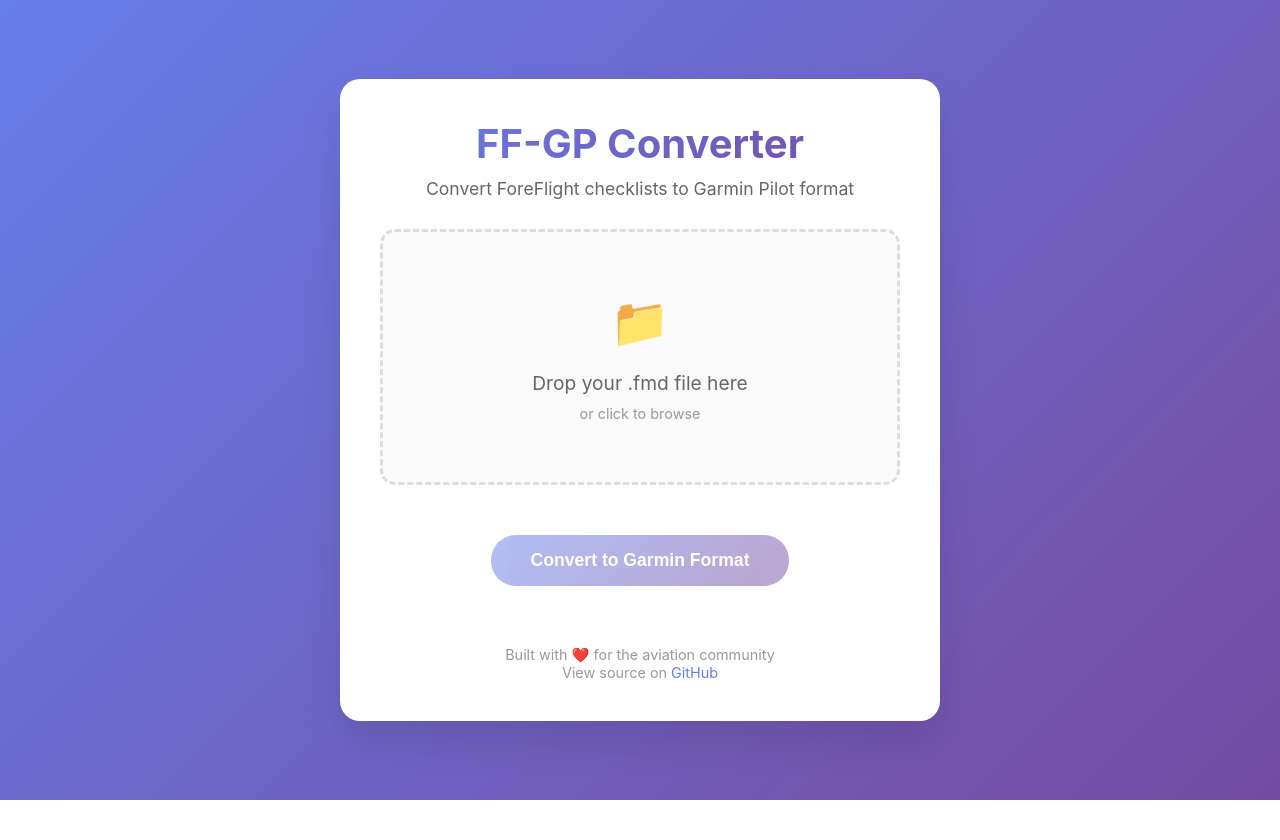
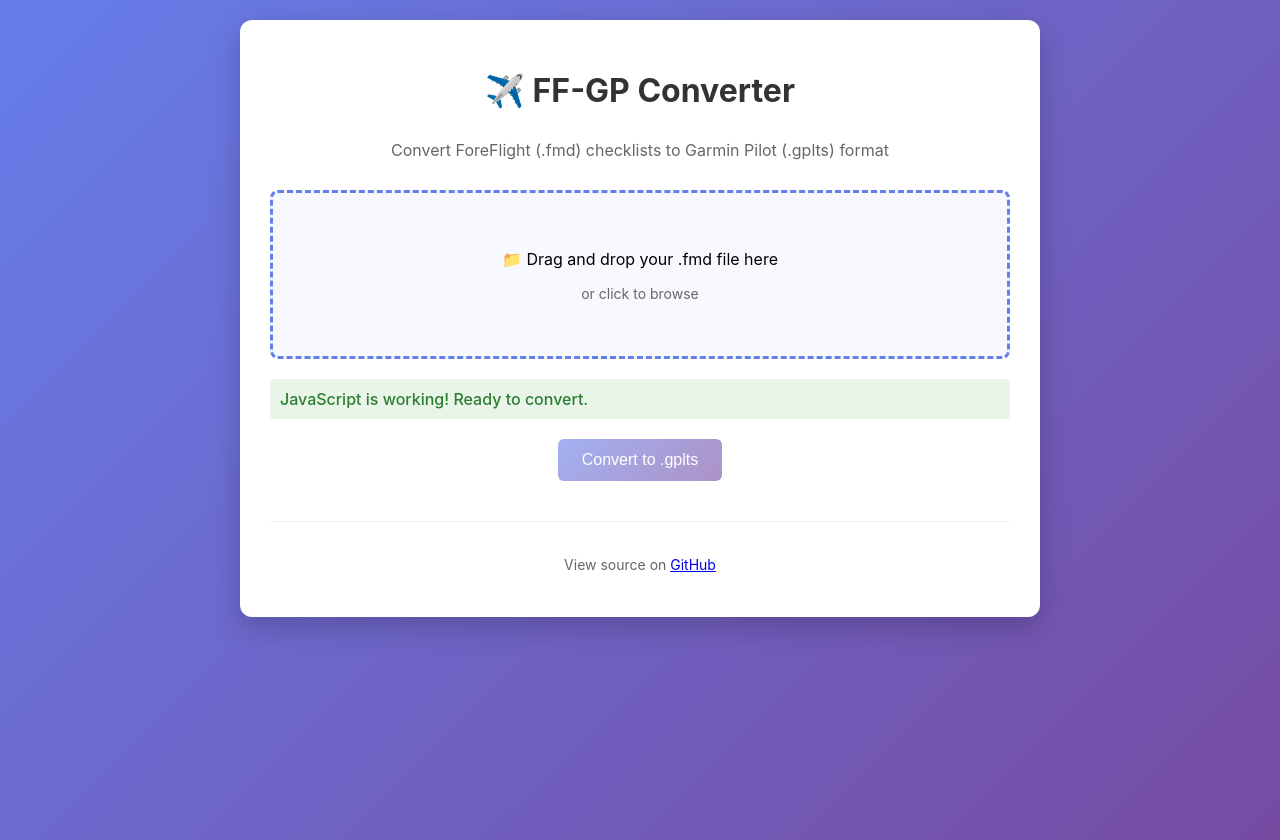
Before and after one commit to bradbbot/ff-gp-converter, a website: page index.html in a window 1280 px wide. Before the commit the page ends 800 px from the top, so only its background shows below. Drawn offline with Linux system fonts and the light colour scheme.

Commit message:
Simplify index.html with inline JavaScript for testing

```diff
--- a/index.html
+++ b/index.html
@@ -5,217 +5,144 @@
     <meta name="viewport" content="width=device-width, initial-scale=1.0">
     <title>FF-GP Converter - ForeFlight to Garmin Checklist Converter</title>
     <style>
-        * {
-            margin: 0;
-            padding: 0;
-            box-sizing: border-box;
-        }
-
         body {
             font-family: -apple-system, BlinkMacSystemFont, 'Segoe UI', Roboto, sans-serif;
+            max-width: 800px;
+            margin: 0 auto;
+            padding: 20px;
             background: linear-gradient(135deg, #667eea 0%, #764ba2 100%);
             min-height: 100vh;
-            display: flex;
-            align-items: center;
-            justify-content: center;
-            padding: 20px;
         }
-
         .container {
             background: white;
-            border-radius: 20px;
-            box-shadow: 0 20px 40px rgba(0,0,0,0.1);
+            border-radius: 12px;
+            padding: 30px;
+            box-shadow: 0 10px 30px rgba(0,0,0,0.2);
+        }
+        h1 {
+            color: #333;
+            text-align: center;
+            margin-bottom: 30px;
+        }
+        .drop-zone {
+            border: 3px dashed #667eea;
+            border-radius: 8px;
             padding: 40px;
-            max-width: 600px;
-            width: 100%;
             text-align: center;
-        }
-
-        .logo {
-            font-size: 2.5rem;
-            font-weight: bold;
-            background: linear-gradient(135deg, #667eea, #764ba2);
-            -webkit-background-clip: text;
-            -webkit-text-fill-color: transparent;
-            margin-bottom: 10px;
-        }
-
-        .subtitle {
-            color: #666;
-            margin-bottom: 30px;
-            font-size: 1.1rem;
-        }
-
-        .drop-zone {
-            border: 3px dashed #ddd;
-            border-radius: 15px;
-            padding: 60px 20px;
-            margin: 30px 0;
+            background: #f8f9ff;
+            cursor: pointer;
             transition: all 0.3s ease;
-            cursor: pointer;
-            background: #fafafa;
-        }
-
-        .drop-zone:hover, .drop-zone.dragover {
-            border-color: #667eea;
-            background: #f0f4ff;
-            transform: translateY(-2px);
-        }
-
-        .drop-zone.dragover {
-            border-color: #667eea;
-            background: #e8f0ff;
-        }
-
-        .drop-icon {
-            font-size: 3rem;
-            color: #ccc;
             margin-bottom: 20px;
         }
-
-        .drop-text {
-            font-size: 1.2rem;
-            color: #666;
-            margin-bottom: 10px;
+        .drop-zone:hover, .drop-zone.dragover {
+            border-color: #764ba2;
+            background: #f0f2ff;
         }
-
-        .drop-hint {
-            color: #999;
-            font-size: 0.9rem;
+        .status {
+            padding: 10px;
+            border-radius: 4px;
+            margin: 10px 0;
+            font-weight: 500;
         }
-
-        .file-input {
+        .status.info { background: #e3f2fd; color: #1976d2; }
+        .status.success { background: #e8f5e8; color: #2e7d32; }
+        .status.error { background: #ffebee; color: #c62828; }
+        .progress {
             display: none;
+            margin: 20px 0;
         }
-
-        .convert-btn {
+        .progress-bar {
+            width: 0%;
+            height: 20px;
+            background: linear-gradient(90deg, #667eea, #764ba2);
+            border-radius: 10px;
+            transition: width 0.3s ease;
+        }
+        button {
             background: linear-gradient(135deg, #667eea, #764ba2);
             color: white;
             border: none;
-            padding: 15px 40px;
-            border-radius: 25px;
-            font-size: 1.1rem;
-            font-weight: 600;
+            padding: 12px 24px;
+            border-radius: 6px;
             cursor: pointer;
-            transition: all 0.3s ease;
-            margin: 20px 0;
-            opacity: 0.5;
-            pointer-events: none;
+            font-size: 16px;
+            margin: 10px 5px;
+            transition: transform 0.2s ease;
         }
-
-        .convert-btn.active {
-            opacity: 1;
-            pointer-events: all;
-        }
-
-        .convert-btn:hover {
-            transform: translateY(-2px);
-            box-shadow: 0 10px 20px rgba(102, 126, 234, 0.3);
-        }
-
-        .status {
-            margin: 20px 0;
-            padding: 15px;
-            border-radius: 10px;
-            font-weight: 500;
-        }
-
-        .status.info {
-            background: #e3f2fd;
-            color: #1976d2;
-            border: 1px solid #bbdefb;
-        }
-
-        .status.success {
-            background: #e8f5e8;
-            color: #2e7d32;
-            border: 1px solid #c8e6c9;
-        }
-
-        .status.error {
-            background: #ffebee;
-            color: #c62828;
-            border: 1px solid #ffcdd2;
-        }
-
-        .progress {
-            width: 100%;
-            height: 6px;
-            background: #f0f0f0;
-            border-radius: 3px;
-            overflow: hidden;
-            margin: 20px 0;
-        }
-
-        .progress-bar {
-            height: 100%;
-            background: linear-gradient(135deg, #667eea, #764ba2);
-            width: 0%;
-            transition: width 0.3s ease;
-        }
-
-        .download-btn {
-            background: #4caf50;
-            color: white;
-            border: none;
-            padding: 15px 40px;
-            border-radius: 25px;
-            font-size: 1.1rem;
-            font-weight: 600;
-            cursor: pointer;
-            transition: all 0.3s ease;
-            margin: 20px 0;
-            display: none;
-        }
-
-        .download-btn:hover {
-            background: #45a049;
-            transform: translateY(-2px);
-        }
-
-        .footer {
-            margin-top: 40px;
-            color: #999;
-            font-size: 0.9rem;
-        }
-
-        .footer a {
-            color: #667eea;
-            text-decoration: none;
-        }
+        button:hover { transform: translateY(-2px); }
+        button:disabled { opacity: 0.6; cursor: not-allowed; }
+        .active { background: linear-gradient(135deg, #4caf50, #45a049); }
+        input[type="file"] { display: none; }
     </style>
 </head>
 <body>
     <div class="container">
-        <div class="logo">FF-GP Converter</div>
-        <div class="subtitle">Convert ForeFlight checklists to Garmin Pilot format</div>
+        <h1>✈️ FF-GP Converter</h1>
+        <p style="text-align: center; color: #666; margin-bottom: 30px;">
+            Convert ForeFlight (.fmd) checklists to Garmin Pilot (.gplts) format
+        </p>
 
-        <div class="drop-zone" id="dropZone">
-            <div class="drop-icon">📁</div>
-            <div class="drop-text">Drop your .fmd file here</div>
-            <div class="drop-hint">or click to browse</div>
-            <input type="file" id="fileInput" class="file-input" accept=".fmd">
+        <div id="dropZone" class="drop-zone">
+            <p>📁 Drag and drop your .fmd file here</p>
+            <p style="color: #666; font-size: 14px;">or click to browse</p>
         </div>
 
-        <button class="convert-btn" id="convertBtn">Convert to Garmin Format</button>
+        <input type="file" id="fileInput" accept=".fmd">
 
-        <div class="progress" id="progress" style="display: none;">
-            <div class="progress-bar" id="progressBar"></div>
+        <div id="progress" class="progress">
+            <div id="progressBar" class="progress-bar"></div>
         </div>
 
-        <div id="status"></div>
+        <div id="status" class="status info">Ready to convert</div>
 
-        <button class="download-btn" id="downloadBtn">Download .gplts File</button>
+        <div style="text-align: center;">
+            <button id="convertBtn" disabled>Convert to .gplts</button>
+            <button id="downloadBtn" style="display: none;">Download .gplts</button>
+        </div>
 
-        <div class="footer">
-            <p>Built with ❤️ for the aviation community</p>
+        <div style="margin-top: 30px; padding-top: 20px; border-top: 1px solid #eee; text-align: center; color: #666; font-size: 14px;">
             <p>View source on <a href="https://github.com/bradbbot/ff-gp-converter" target="_blank">GitHub</a></p>
         </div>
     </div>
 
-    <!-- Load the ForeFlight decoder first -->
-    <script src="fmd-decoder.js"></script>
-    <!-- Load the main converter -->
-    <script src="converter.js"></script>
+    <script>
+        console.log('Inline script: Starting FF-GP Converter');
+
+        // Simple test to verify JavaScript is working
+        document.addEventListener('DOMContentLoaded', () => {
+            console.log('Inline script: DOM loaded');
+
+            // Add a simple test message
+            const status = document.getElementById('status');
+            status.textContent = 'JavaScript is working! Ready to convert.';
+            status.className = 'status success';
+
+            // Add click handler to drop zone
+            const dropZone = document.getElementById('dropZone');
+            const fileInput = document.getElementById('fileInput');
+
+            dropZone.addEventListener('click', () => {
+                fileInput.click();
+            });
+
+            fileInput.addEventListener('change', (e) => {
+                if (e.target.files.length > 0) {
+                    const file = e.target.files[0];
+                    console.log('File selected:', file.name);
+                    status.textContent = `File loaded: ${file.name}`;
+                    status.className = 'status info';
+
+                    // Enable convert button
+                    const convertBtn = document.getElementById('convertBtn');
+                    convertBtn.disabled = false;
+                    convertBtn.classList.add('active');
+                }
+            });
+
+            console.log('Inline script: Event listeners set up');
+        });
+
+        console.log('Inline script: Script loaded');
+    </script>
 </body>
 </html>
```
